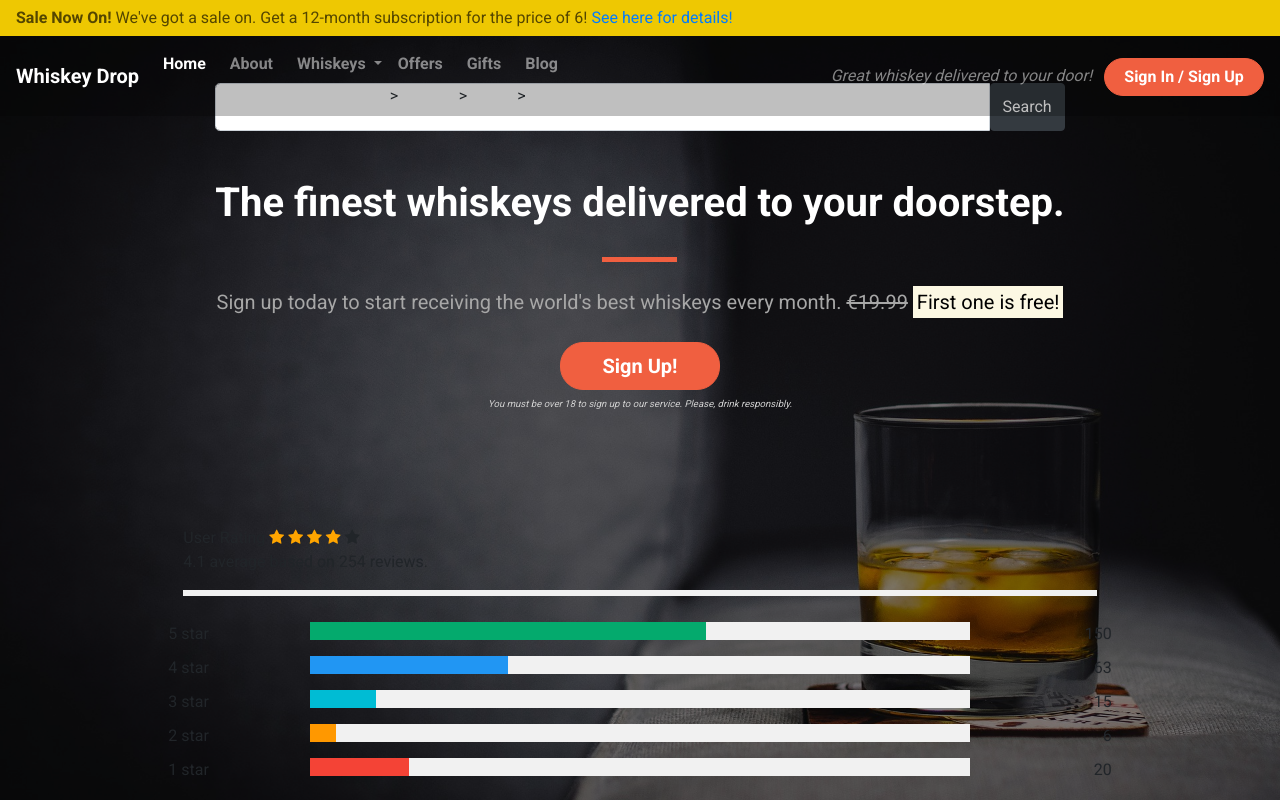
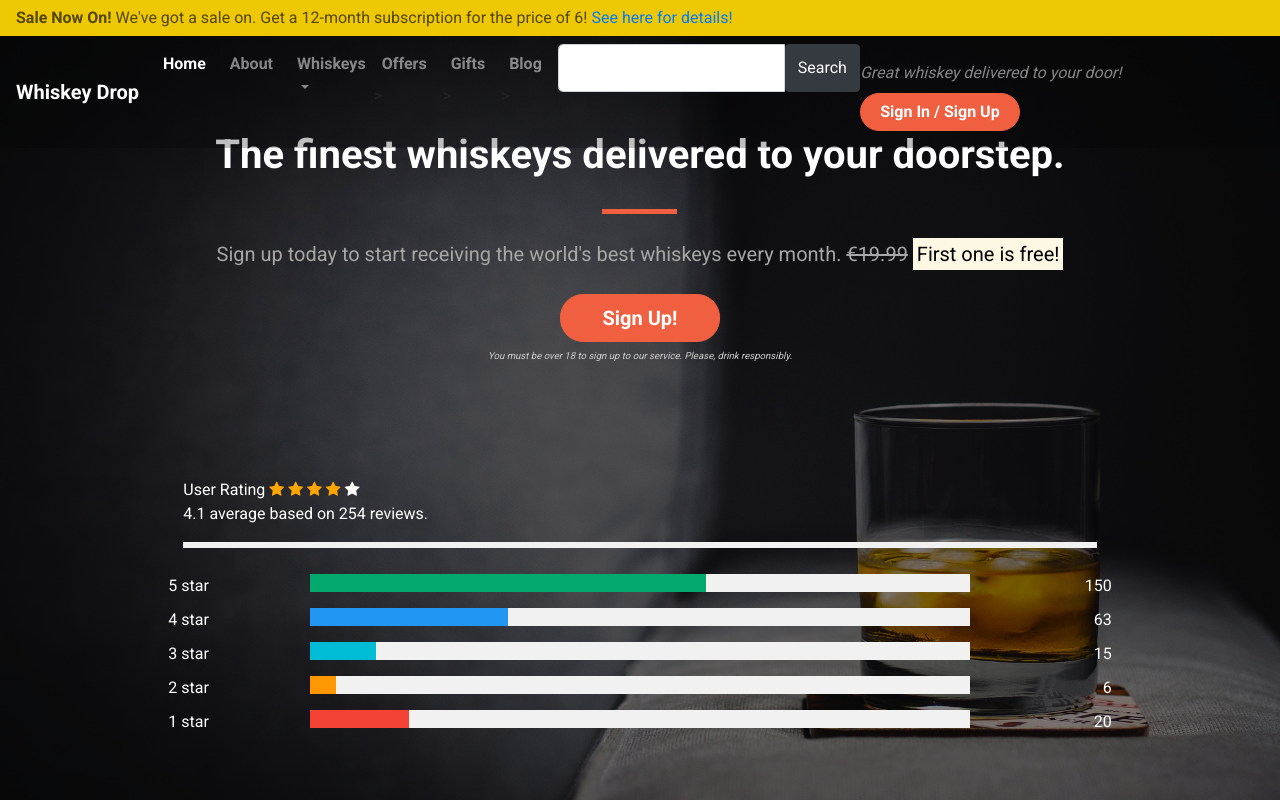
Before and after one commit to molnarlin/bootstrap-whisky-drop-off, a plain HTML site: page index.html in a window 1280 px wide. Shown: the top 800 px of the page. Drawn offline with nearby package versions, Linux system fonts and the light colour scheme.

Commit message:
search and review updated

```diff
--- a/assets/css/styles.css
+++ b/assets/css/styles.css
@@ -98,6 +98,10 @@ body {
     color: #d0d0d0;
 }
 /*Review box*/
+
+.review {
+    color: white;
+}
 
 .checked {
     color: orange;
--- a/index.html
+++ b/index.html
@@ -47,7 +47,10 @@
                     <li class="nav-item mr-2"><a class="nav-link" href="/Offers">Offers</a>></li>
                     <li class="nav-item mr-2"><a class="nav-link" href="/Gifts">Gifts</a>></li>
                     <li class="nav-item mr-2"><a class="nav-link" href="/Blog">Blog</a>></li>
-
+                    <div class="input-group mb-5 input-group-lg">
+                        <input type="text" class="form-control" aria-label="Sizing example input" aria-describedby="inputGroup-sizing-lg">
+                        <button class="btn btn-dark" type="button" id="button-addon1" placeholder="Enter search term...">Search</button>
+                      </div>
                     <li class="nav-item mr-2 d-block d-sm-none"><a class="nav-link" href="/login">Sign In / Sign Up</a></li>
                 </ul>
             </div>
@@ -63,10 +66,6 @@
         <div class="row">
             <div class="col-12">
                 <section class="callout jumbotron text-center">
-                    <div class="input-group mb-5 input-group-lg">
-                        <input type="text" class="form-control" aria-label="Sizing example input" aria-describedby="inputGroup-sizing-lg">
-                        <button class="btn btn-dark" type="button" id="button-addon1" placeholder="Enter search term...">Search</button>
-                      </div>
                     <h1 class="jumbotron-header">The finest whiskeys delivered to your doorstep.</h1>
                     <hr class="block-divider block-divider--orange">
                     <p class="lead">Sign up today to start receiving the world's best whiskeys every month.
@@ -77,7 +76,7 @@
                     <p class="text-muted"><small>You must be over 18 to sign up to our service. Please, drink responsibly.</small></p>
                 </section>
                 <!-- Added review box from W3School-->
-                <section>
+                <section class="review">
                     <span class="heading">User Rating</span>
                     <span class="fa fa-star checked"></span>
                     <span class="fa fa-star checked"></span>
```
